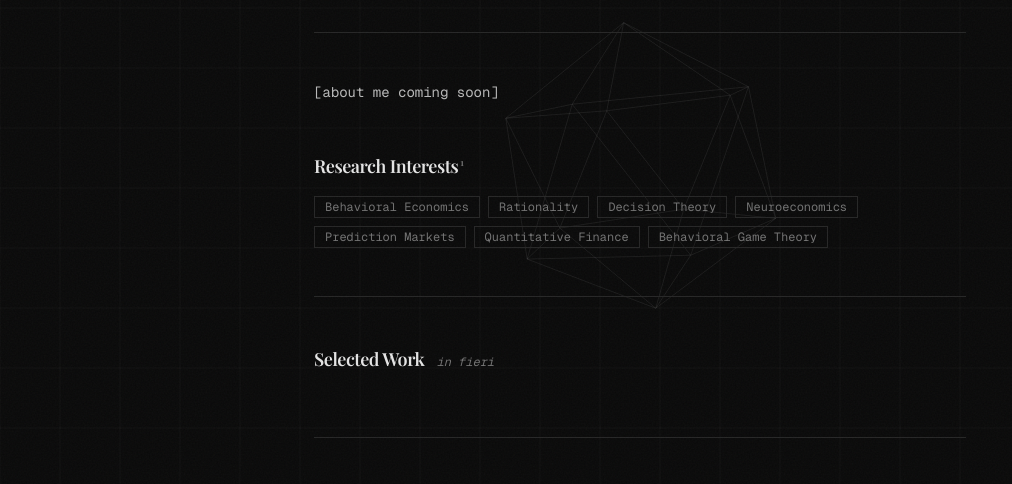
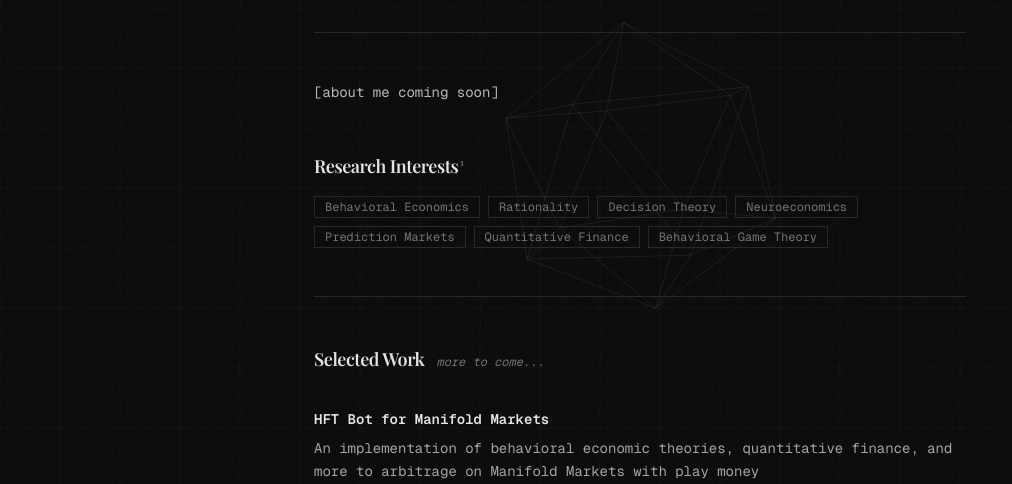
Before and after one commit to xiuruichen/xiuruichen.github.io, a plain HTML site: page index.html in a window 1280 px wide. Shown: the part 232-716 px from the top of the page, without its empty margins (0-1012 px from the left). Drawn offline with nearby package versions, Linux system fonts and the light colour scheme; a web font is replaced by a local one.

Commit message:
Exciting projects

```diff
--- a/index.html
+++ b/index.html
@@ -535,7 +535,7 @@
         <h2 id="selected-work-heading" class="font-serif text-lg font-semibold tracking-tight text-foreground">
           Selected Work
         </h2>
-        <span class="text-xs italic text-muted-foreground">in fieri</span>
+        <span class="text-xs italic text-muted-foreground">more to come...</span>
       </div>
       <div class="mt-4 flex flex-col" id="projects-container"></div>
     </section>
@@ -689,7 +689,14 @@
       "Behavioral Game Theory",
     ];
 
-    var projects = [];
+    var projects = [
+	{
+        title: "HFT Bot for Manifold Markets",
+        description: "An implementation of behavioral economic theories, quantitative finance, and more to arbitrage on Manifold Markets with play money",
+        technologies: ["Python"],
+        sourceUrl: "https://github.com/xiuruichen/manifold-markets-hft",
+      }
+	];
     var gardenEntries = [];
 
     // ==========================================
@@ -718,7 +725,7 @@
         '<p class="text-sm leading-relaxed text-foreground/70">' + project.description + '</p>' +
         '<div class="flex items-center justify-between gap-4">' +
         '<span class="text-xs text-muted-foreground">' + project.technologies.join(" / ") + '</span>' +
-        '<a href="' + project.sourceUrl + '" target="_blank" rel="noopener noreferrer" class="flex shrink-0 items-center gap-1 text-xs text-muted-foreground hover:text-foreground">Source ' + arrowSvg + '</a>' +
+        '<a href="' + project.sourceUrl + '" target="_blank" rel="noopener noreferrer" class="flex shrink-0 items-center gap-1 text-xs text-muted-foreground hover:text-foreground">View Source ' + arrowSvg + '</a>' +
         '</div>';
       projectsContainer.appendChild(article);
     });
```
